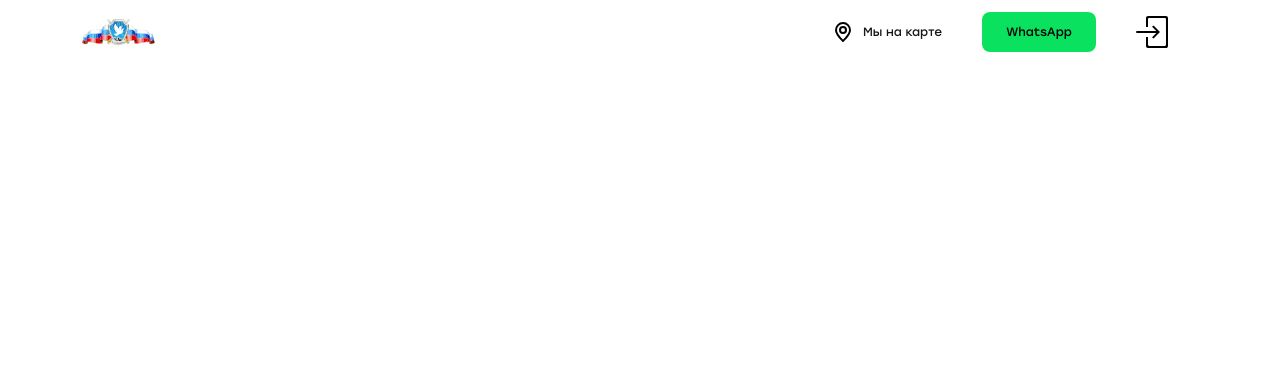
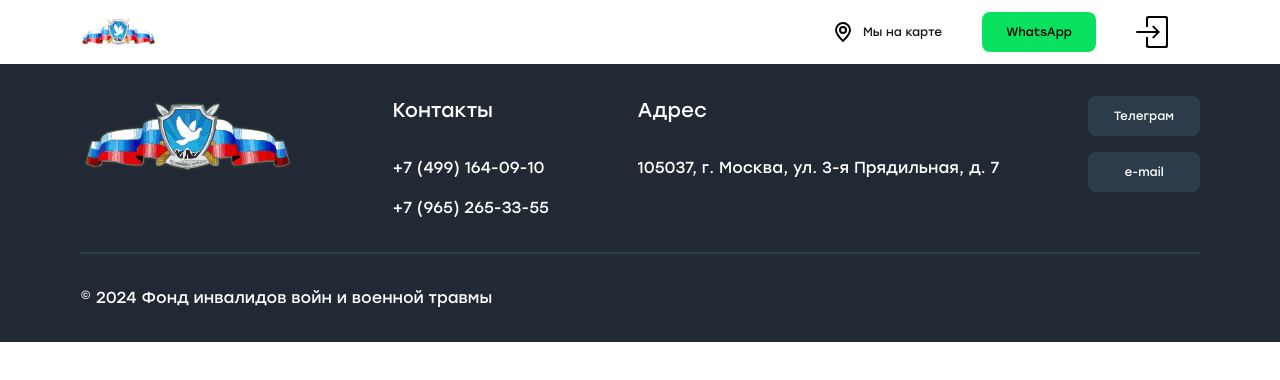
Before and after one commit to bmstu-itstech/fivvt-frontend, a Next.js app in the folder fivvt/: page / in a window 1280 px wide. Shown: the top 380 px of the page. Built offline with nearby package versions, Linux system fonts and the light colour scheme.

Commit message:
[feat] button: update

```diff
--- a/fivvt/src/app/page.tsx
+++ b/fivvt/src/app/page.tsx
@@ -1,11 +1,12 @@
 import {Header} from '@/components/Header';
-import { HeaderUsecase } from '@/components/Header/Header.usecase';
+import { Footer } from '@/components/Footer';
+import {HeaderUsecase} from '@/components/Header/Header.usecase';
+import {FooterUsecase} from '@/components/Footer/Footer.usecase';
 export default function Home() {
   return (
     <div>
       <Header {...HeaderUsecase} />
-
-      {/* // <Footer /> */}
+      <Footer {...FooterUsecase} />
     </div>
   );
 }
--- a/fivvt/src/shared/components/Button/index.tsx
+++ b/fivvt/src/shared/components/Button/index.tsx
@@ -4,7 +4,7 @@ import type Props from './Button.props';
 export const Button: FC<Props> = ({className, children, icon, ...props}) => {
   return (
     <button
-      className={`${className} min-w-4 min-h-4 h-full max-h-10 px-6 rounded-xl w-fit items-center justify-center flex gap-2 cursor-pointer`}
+      className={`${className} duration-300 transition-all min-w-4 min-h-4 h-full max-h-10 px-6 rounded-xl w-fit items-center justify-center flex gap-2 cursor-pointer`}
       {...props}>
       {icon}
       <p className='text-nowrap w-full text-xs'>{children}</p>
```
